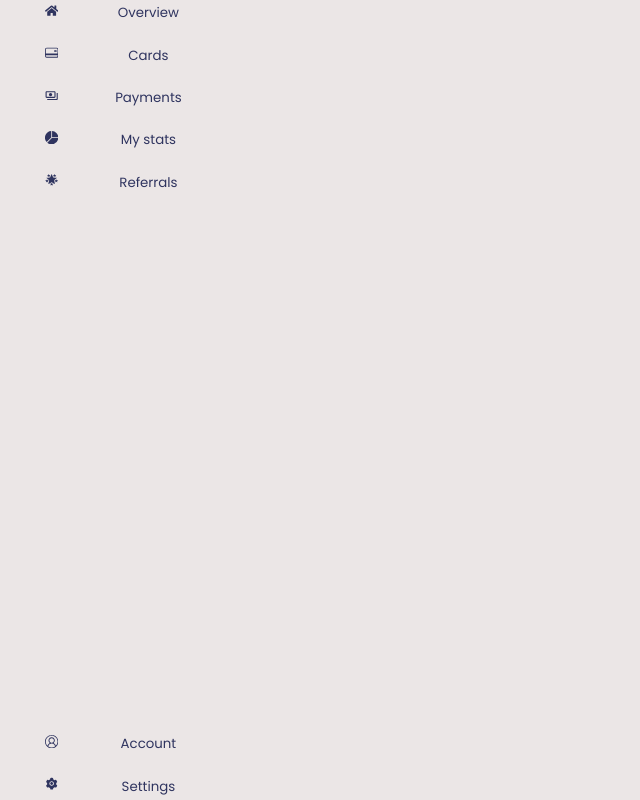
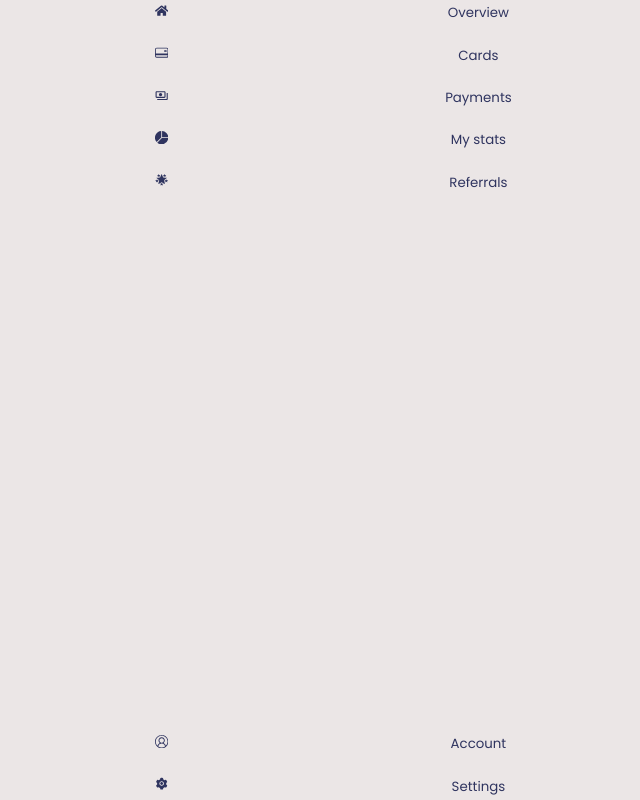
Before and after one commit to billionsjoel/quickTrans, a React (Create React App) app: page / in a window 1280 px wide. Shown: the whole page, without its empty margins (0-640 px from the left). Built offline with nearby package versions, Linux system fonts and the light colour scheme.

Commit message:
Fix: styling errors

```diff
--- a/src/components/SideList/style.module.scss
+++ b/src/components/SideList/style.module.scss
@@ -2,8 +2,8 @@
 
 .list {
   @include column;
+
   padding-left: 0;
   list-style: none;
   gap: 1em;
-
 }
--- a/src/components/SideTile/style.module.scss
+++ b/src/components/SideTile/style.module.scss
@@ -6,12 +6,10 @@
   display: flex;
   justify-content: space-around;
   border: none;
-  width: min( 50%,200px);
+  width: 50%;
+  color: $purple;
 
-  color: $purple;
   span {
-    flex:1
+    flex: 1;
   }
-
-
 }
--- a/src/components/Sidebar/style.module.scss
+++ b/src/components/Sidebar/style.module.scss
@@ -5,6 +5,5 @@
   flex-direction: column;
   justify-content: space-between;
   background-color: $light-gray;
-
-  height: 100vh
+  height: 100vh;
 }
--- a/src/sass/utilities/_mixins.scss
+++ b/src/sass/utilities/_mixins.scss
@@ -1,4 +1,4 @@
-@mixin column(){
+@mixin column() {
   display: flex;
   flex-direction: column;
 }
```
